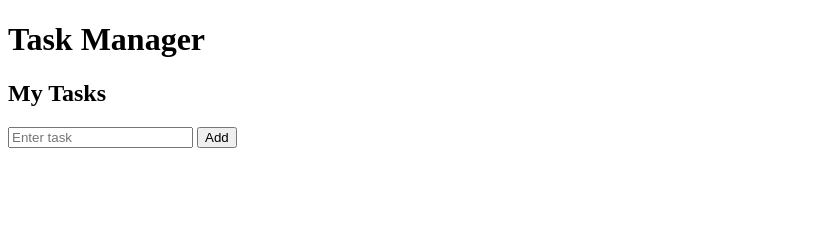
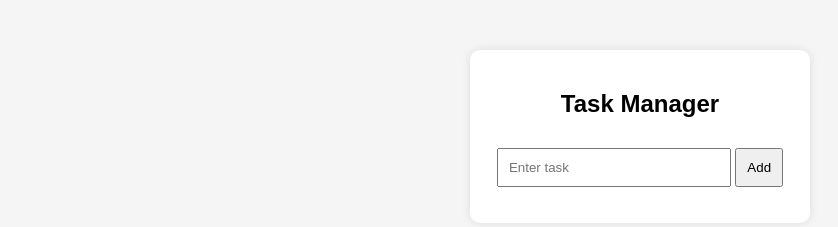
Before and after one commit to harshsingla281/devops-task-manager, a website: page public/index.html in a window 1280 px wide. Shown: the whole page, without its empty margins (0-838 px from the left). Drawn offline with Linux system fonts and the light colour scheme; no server answers.

Commit message:
Improved UI design

```diff
--- a/public/index.html
+++ b/public/index.html
@@ -2,15 +2,48 @@
 <html>
 <head>
   <title>Task Manager</title>
+  <style>
+    body {
+      font-family: Arial;
+      background: #f5f5f5;
+      text-align: center;
+    }
+
+    .container {
+      margin: 50px auto;
+      width: 300px;
+      background: white;
+      padding: 20px;
+      border-radius: 10px;
+      box-shadow: 0 0 10px rgba(0,0,0,0.1);
+    }
+
+    input {
+      padding: 10px;
+      width: 70%;
+    }
+
+    button {
+      padding: 10px;
+      margin-top: 10px;
+      cursor: pointer;
+    }
+
+    li {
+      margin: 10px 0;
+    }
+  </style>
 </head>
 <body>
-  <h1>Task Manager</h1>
-  <h2>My Tasks</h2>
+
+<div class="container">
+  <h2>Task Manager</h2>
 
   <input id="taskInput" placeholder="Enter task">
   <button onclick="addTask()">Add</button>
 
   <ul id="taskList"></ul>
+</div>
 
 <script>
 async function addTask() {
@@ -41,5 +74,6 @@
 
 loadTasks();
 </script>
+
 </body>
 </html>
```
Lines whose indentation alone changed are shown as unchanged.
